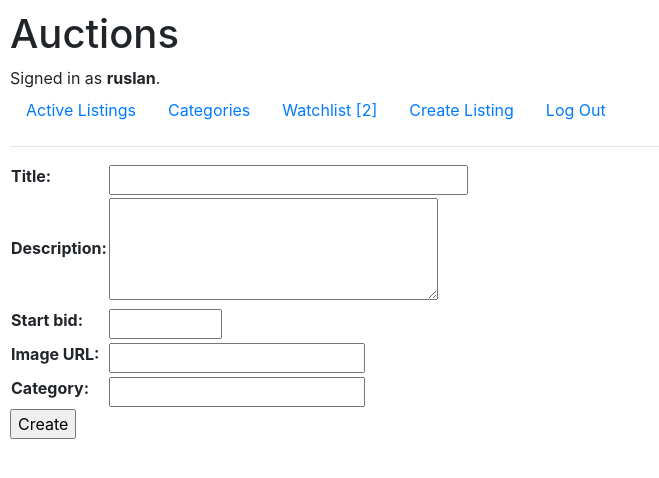
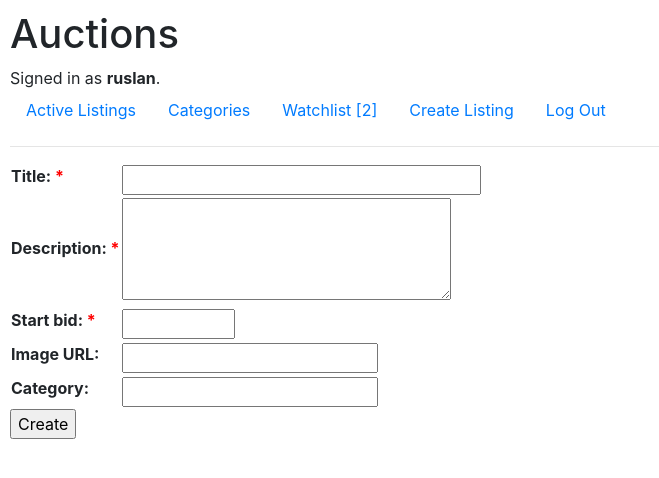
Before and after one commit to rkurdyumov/cs50-web-commerce, a Django app: page /listings/new in a window 1280 px wide. Shown: the top 478 px of the page, without its empty margins (0-659 px from the left). Run offline with Django 3.2, Linux system fonts and the light colour scheme; a user stored in the database is signed in; data comes from the database, SQL or seed files in the repository; some libraries are stand-ins or nearby versions.

Commit message:
Add red asterisk for required fields in create listing form.

```diff
--- a/auctions/forms.py
+++ b/auctions/forms.py
@@ -15,6 +15,8 @@ class ListingForm(ModelForm):
       "description": Textarea(attrs={"rows": 4, "cols": 30}),
       "start_bid": TextInput(attrs={"size": 6})
     }
+  required_css_class = 'required'
+
 
 class BidForm(ModelForm):
   class Meta:
--- a/auctions/static/auctions/styles.css
+++ b/auctions/static/auctions/styles.css
@@ -9,3 +9,8 @@ body {
 .errorlist {
     color: red;
 }
+
+label.required::after {
+    content: ' *';
+    color: red;
+}
```
